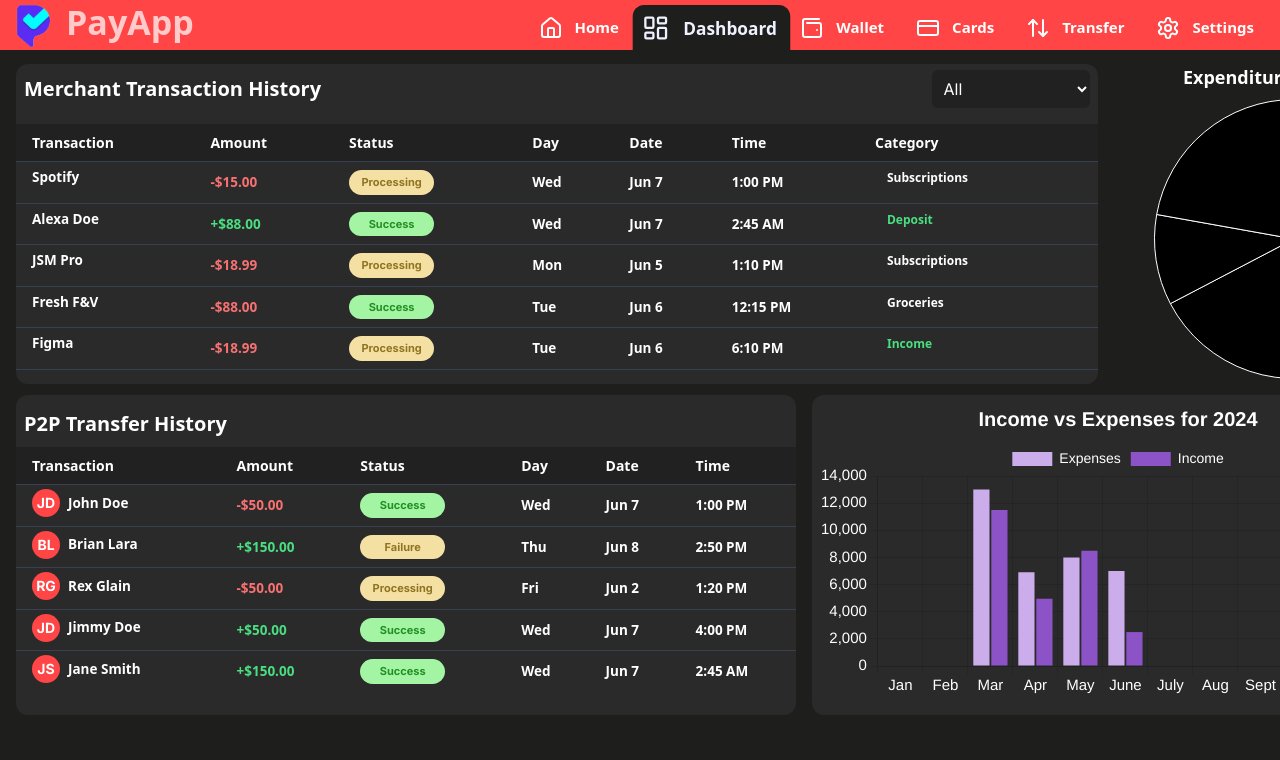
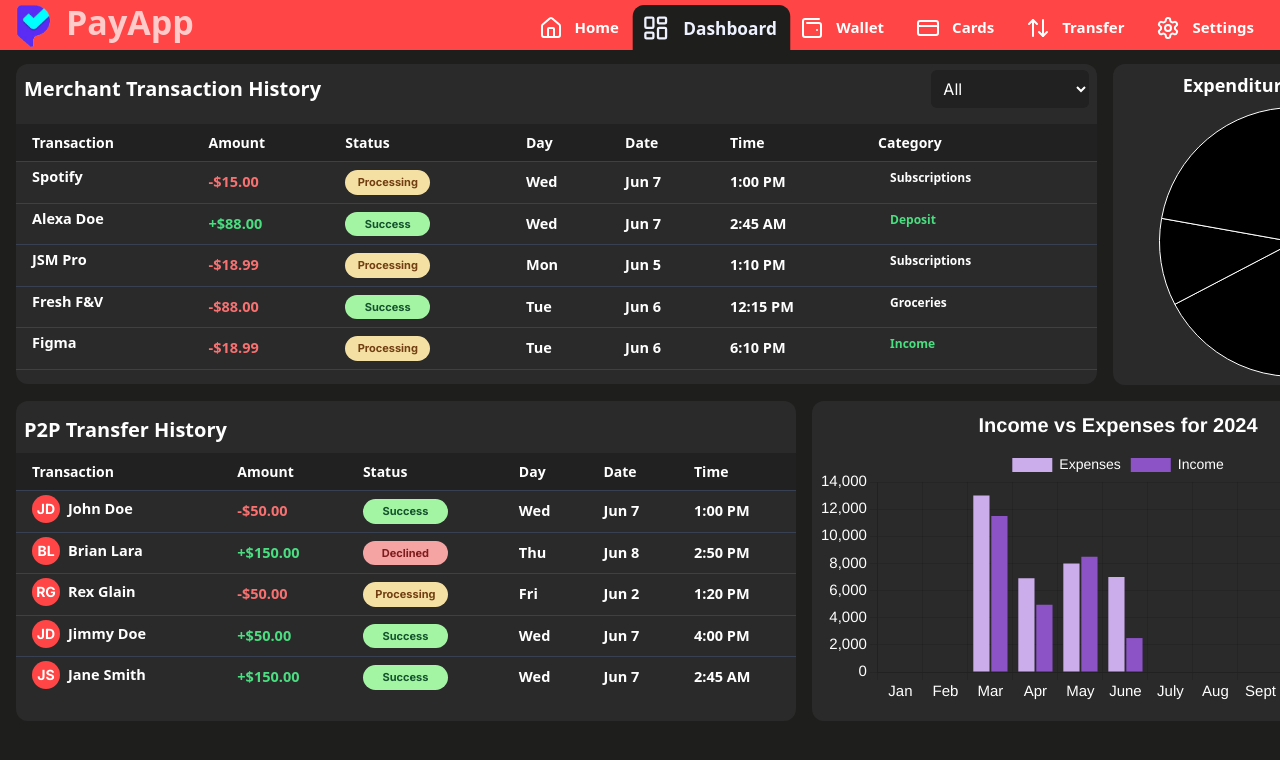
Before and after one commit to Ecolash/Payment-Wallet, a Next.js app in the folder apps/user-app/: page /dashboard in a window 1280 px wide. Shown: the top 760 px of the page. Built offline with nearby package versions, Linux system fonts and the light colour scheme.

Commit message:
Minor Fixes

```diff
--- a/apps/user-app/app/(dashboard)/dashboard/page.tsx
+++ b/apps/user-app/app/(dashboard)/dashboard/page.tsx
@@ -20,7 +20,7 @@
 
 const p2pTransfers: P2PTransfer[] = [
   { id: 1, name: 'John Doe', amount: '-$50.00', status: 'Success', date: '2023-06-07', time: '1:00 PM'},
-  { id: 1, name: 'Brian Lara', amount: '+$150.00', status: 'Failure', date: '2023-06-08', time: '2:50 PM'},
+  { id: 1, name: 'Brian Lara', amount: '+$150.00', status: 'Declined', date: '2023-06-08', time: '2:50 PM'},
   { id: 1, name: 'Rex Glain', amount: '-$50.00', status: 'Processing', date: '2023-06-02', time: '1:20 PM'},
   { id: 1, name: 'Jimmy Doe', amount: '+$50.00', status: 'Success', date: '2023-06-07', time: '4:00 PM'},
   { id: 2, name: 'Jane Smith', amount: '+$150.00', status: 'Success', date: '2023-06-07', time: '2:45 AM'},
@@ -65,7 +65,7 @@
               setSelectedCategory={setSelectedCategory}
             />
           </div>
-          <div className="w-1/4 my-2">
+          <div className="w-1/4 my-2 bg-cardblack rounded-xl p-2">
             <PieChart data={expenditureData} colors={categoryColors} />
           </div>
         </div>
--- a/apps/user-app/components/P2PTransferTable.tsx
+++ b/apps/user-app/components/P2PTransferTable.tsx
@@ -52,19 +52,19 @@
                       <div className="w-[28px] h-[28px] p-0.5 rounded-full bg-navred flex items-center justify-center mr-2">
                         <span className="text-white font-bold text-sm">{initials}</span>
                       </div>
-                      <span className="mr-2 font-sans font-semibold text-[13.5px]">{transfer.name}</span>
+                      <span className="mr-2 font-sans font-semibold text-[14.5px]">{transfer.name}</span>
                     </td>
-                    <td className={`px-4 py-1 font-sans font-semibold text-[13.5px] ${transfer.amount.startsWith('+') ? 'text-green-400' : 'text-red-400'}`}>
+                    <td className={`px-4 py-1 font-sans font-semibold text-[14.5px] ${transfer.amount.startsWith('+') ? 'text-green-400' : 'text-red-400'}`}>
                       {transfer.amount}
                     </td>
                     <td className="px-4 py-2">
-                      <div className={`py-1 px-2 text-center rounded-full text-[11px] font-bold w-[85px] ${transfer.status === 'Success' ? 'bg-success-300 text-success-800' : transfer.status === 'Declined' ? 'bg-failure-300 text-failure-800' : 'bg-process-300 text-process-800'}`}>
+                      <div className={`py-1 px-2 text-center rounded-full text-[11px] font-bold w-[85px] ${transfer.status === 'Success' ? 'bg-success-300 text-green-900' : transfer.status === 'Declined' ? 'bg-failure-300 text-red-900' : 'bg-process-300 text-yellow-900'}`}>
                         {transfer.status}
                       </div>
                     </td>
-                    <td className="px-4 py-1 font-sans font-semibold text-[13.5px]">{day}</td>
-                    <td className="px-4 py-1 font-sans font-semibold text-[13.5px]">{date}</td>
-                    <td className="px-4 py-1 font-sans font-semibold text-[13.5px]">{transfer.time}</td>
+                    <td className="px-4 py-1 font-sans font-semibold text-[14.5px]">{day}</td>
+                    <td className="px-4 py-1 font-sans font-semibold text-[14.5px]">{date}</td>
+                    <td className="px-4 py-1 font-sans font-semibold text-[14.5px]">{transfer.time}</td>
                   </tr>
                 );
               })}
--- a/apps/user-app/components/PieChart1.tsx
+++ b/apps/user-app/components/PieChart1.tsx
@@ -34,7 +34,7 @@
   };
 
   return (
-    <div className="w-[280px] mx-auto items-center">
+    <div className="w-[270px] mx-auto items-center">
       <h2 className="text-center text-[18px] font-bold font-sans mb-2">Expenditure by Category</h2>
       <Pie data={chartData} options={options} height={500} width={500} />
     </div>
--- a/apps/user-app/components/RechargeTable.tsx
+++ b/apps/user-app/components/RechargeTable.tsx
@@ -42,14 +42,14 @@
                 return (
                   <tr key={transaction.id} className="border-t border-gray-700">
                     <td className="px-4 py-1 flex items-center">
-                      <span className="mr-2 font-sans font-semibold text-[13.5px]">{transaction.cardHolderName}</span>
+                      <span className="mr-2 font-sans font-semibold text-[15px]">{transaction.cardHolderName}</span>
                     </td>
-                    <td className="px-4 py-1 font-sans font-semibold text-[13.5px] text-green-400">
+                    <td className="px-4 py-1 font-sans font-semibold text-[15px] text-green-400">
                       +₹{transaction.amount.toFixed(2)}
                     </td>
-                    <td className="px-4 py-1 font-sans font-semibold text-[13.5px]">{date}</td>
-                    <td className="px-4 py-1 font-sans font-semibold text-[13.5px]">{time}</td>
-                    <td className="px-4 py-1 font-sans font-semibold text-[13.5px]">{transaction.cardType}</td>
+                    <td className="px-4 py-1 font-sans font-semibold text-[15px]">{date}</td>
+                    <td className="px-4 py-1 font-sans font-semibold text-[15px]">{time}</td>
+                    <td className="px-4 py-1 font-sans font-semibold text-[15px]">{transaction.cardType}</td>
                   </tr>
                 );
               })}
--- a/apps/user-app/components/TransactionTable.tsx
+++ b/apps/user-app/components/TransactionTable.tsx
@@ -60,20 +60,20 @@
                 return (
                   <tr key={transaction.id} className="border-t border-gray-700">
                     <td className="px-4 py-1 flex items-center">
-                      <span className="mr-2 font-sans font-semibold text-[13.5px]">{transaction.name}</span>
+                      <span className="mr-2 font-sans font-semibold text-[14.5px]">{transaction.name}</span>
                     </td>
-                    <td className={`px-4 py-1 font-sans font-semibold text-[13.5px] ${transaction.amount.startsWith('+') ? 'text-green-400' : 'text-red-400'}`}>
+                    <td className={`px-4 py-1 font-sans font-semibold text-[14.5px] ${transaction.amount.startsWith('+') ? 'text-green-400' : 'text-red-400'}`}>
                       {transaction.amount}
                     </td>
                     <td className="px-4 py-2">
-                      <div className={`py-1 px-2 text-center rounded-full text-[11px] font-bold w-[85px] ${transaction.status === 'Success' ? 'bg-success-300 text-success-800' : transaction.status === 'Declined' ? 'bg-failure-300 text-failure-800' : 'bg-process-300 text-process-800'}`}>
+                      <div className={`py-1 px-2 text-center rounded-full text-[11px] font-bold w-[85px]  ${transaction.status === 'Success' ? 'bg-success-300 text-green-900' : transaction.status === 'Declined' ? 'bg-failure-300 text-red-900' : 'bg-process-300 text-yellow-900'}`}>
                         {transaction.status}
                       </div>
                     </td>
-                    <td className="px-4 py-1 font-sans font-semibold text-[13.5px]">{day}</td>
-                    <td className="px-4 py-1 font-sans font-semibold text-[13.5px]">{date}</td>
-                    <td className="px-4 py-1 font-sans font-semibold text-[13.5px]">{transaction.time}</td>
-                    <td className="px-4 py-1 font-sans font-semibold text-[13.5px] flex items-center">
+                    <td className="px-4 py-1 font-sans font-semibold text-[14.5px]">{day}</td>
+                    <td className="px-4 py-1 font-sans font-semibold text-[14.5px]">{date}</td>
+                    <td className="px-4 py-1 font-sans font-semibold text-[14.5px]">{transaction.time}</td>
+                    <td className="px-4 py-1 font-sans font-semibold text-[14.5px] flex items-center">
                       <span className={`py-1 px-3 rounded-full text-xs font-semibold text-${transaction.categoryColor}`}>
                         {transaction.category}
                       </span>
```
